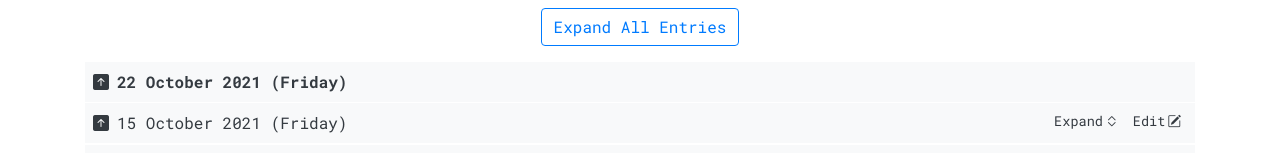
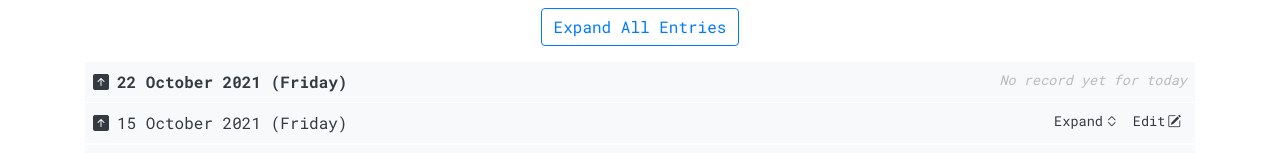
Before and after one commit to TransistorSmoke/daily-task-report, an Angular app: page / in a window 1280 px wide. Shown: the part 536-689 px from the top of the page. Built offline with nearby package versions, Linux system fonts and the light colour scheme; what angular-mydatepicker would draw is missing.

Commit message:
built project; added no record indicator

```diff
--- a/src/app/records/entry/entry.component.html
+++ b/src/app/records/entry/entry.component.html
@@ -8,6 +8,10 @@
         >
     </i>
     <span class="entry-date-width" [ngClass]="{'font-weight-bold': entryIndex === 0 }">{{ singleRecordEntry.entryDate | date: 'd MMMM YYYY (EEEE)'}} </span>
+
+    <div class="row-action" *ngIf="!singleRecordEntry.entryText">
+        <span class="no-record">No record yet for today</span>
+    </div>
 
     <div class="row-action" *ngIf="singleRecordEntry.entryText">
         <!-- Expand/collapse the entry row -->
--- a/src/app/records/entry/entry.component.scss
+++ b/src/app/records/entry/entry.component.scss
@@ -42,4 +42,9 @@ article  {
     &-icon {
         margin: 0 6px 0 2px;
     }
+
+    .no-record {
+        font-style: italic;
+        color: #bbb;
+    }
 }
```
Also changed, not shown: 9 other files (tests, documents, lock files or other folders).
